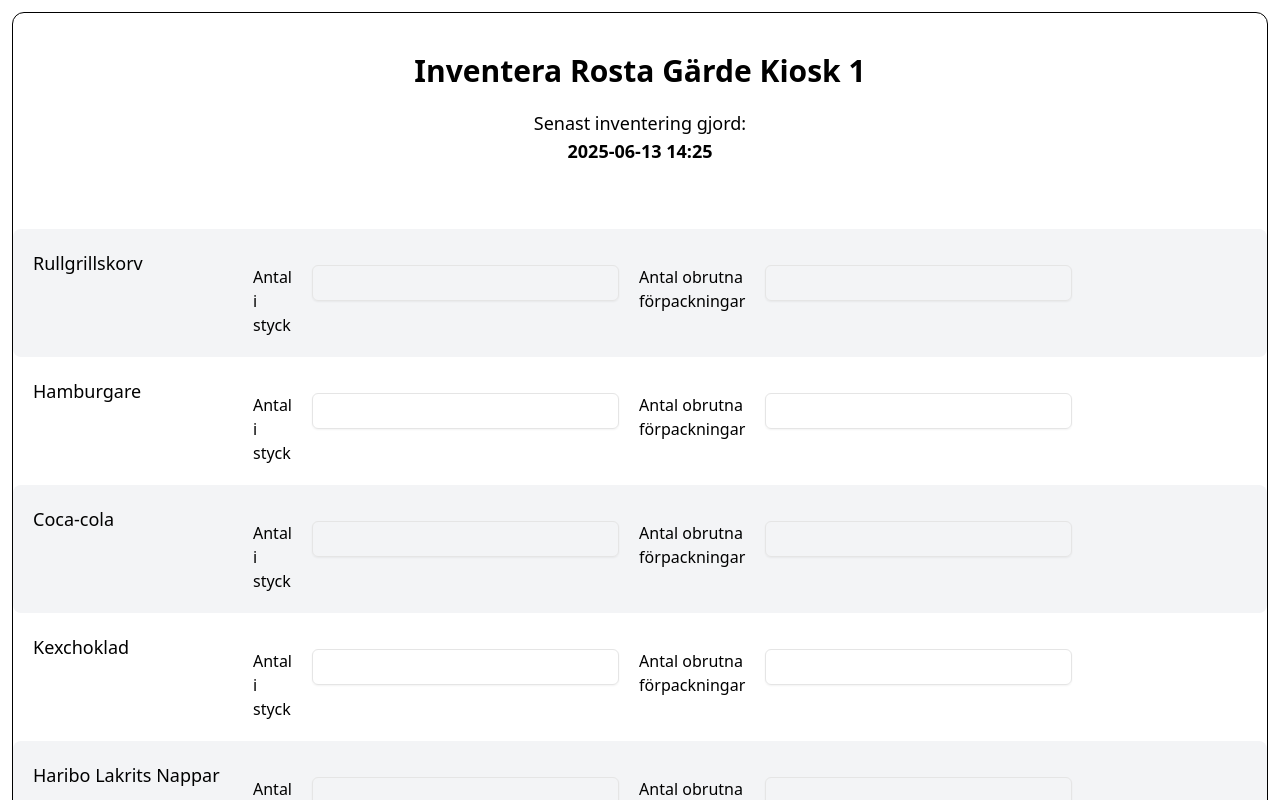
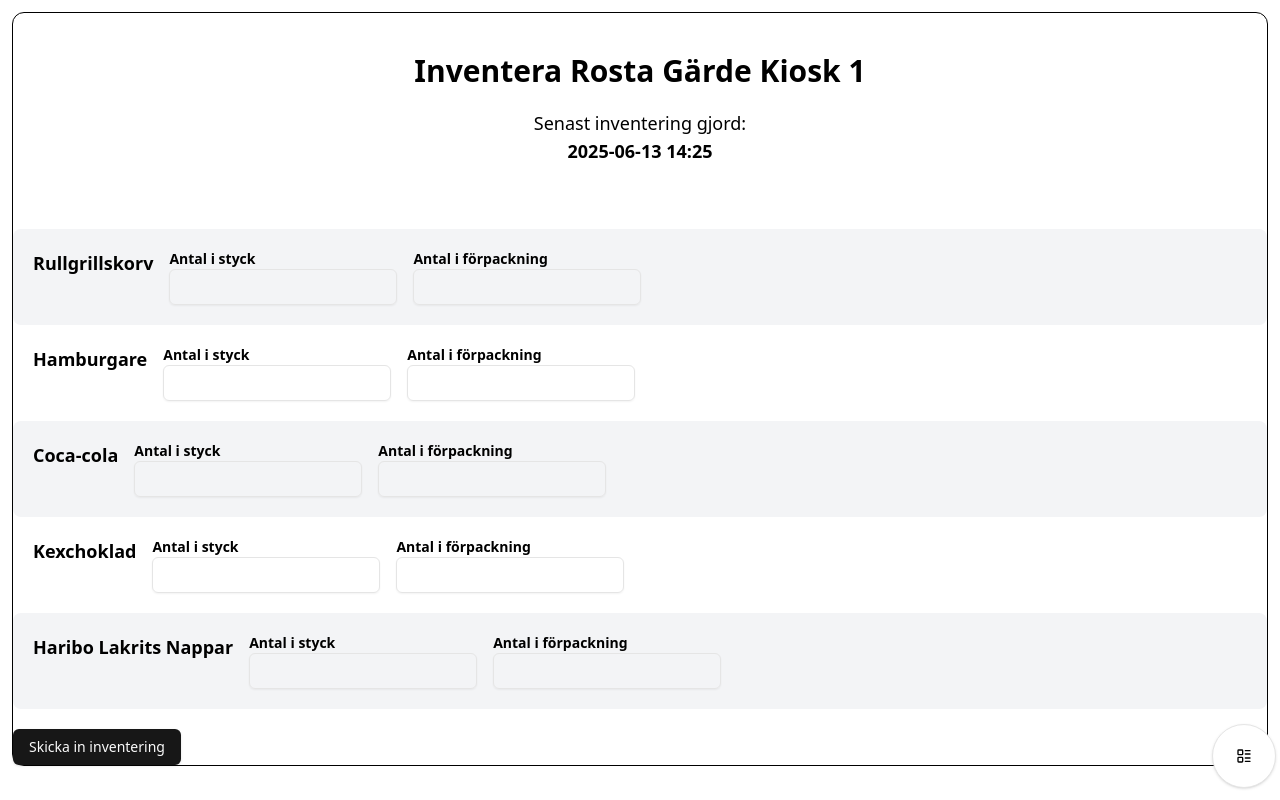
Before and after one commit to Camilla-bjorkcom/Kioskinventering-orebrocupen, a React (Vite) app: page / in a window 1280 px wide. Both pictures are taken after a click on the button 1228 px from the left and 740 px from the top of the page. Shown: the top 800 px of the page. Built offline with nearby package versions, Linux system fonts and the light colour scheme; data requests are answered from the project's data file.

Commit message:
listvy logik bra

```diff
--- a/db.json
+++ b/db.json
@@ -5,8 +5,8 @@
         {
           "id": "1",
           "productName": "Rullgrillskorv",
-          "amountPieces": 1,
-          "amountPackages": 1
+          "amountPieces": 22,
+          "amountPackages": 22
         },
         {
           "id": "2",
@@ -17,20 +17,20 @@
         {
           "id": "3",
           "productName": "Coca-cola",
-          "amountPieces": 33,
-          "amountPackages": 22
+          "amountPieces": 22,
+          "amountPackages": 3
         },
         {
           "id": "4",
           "productName": "Kexchoklad",
-          "amountPieces": 22,
-          "amountPackages": 22
+          "amountPieces": 1,
+          "amountPackages": 2
         },
         {
           "id": "5",
           "productName": "Haribo Lakrits Nappar",
-          "amountPieces": 22,
-          "amountPackages": 22
+          "amountPieces": 23,
+          "amountPackages": 33
         }
       ],
       "id": "3395"
--- a/src/App2.tsx
+++ b/src/App2.tsx
@@ -199,8 +199,11 @@ const App2 = () => {
     }
   };
 
-  const goToListView = () => {
-    setIsListView(true);
+  const toggleListView = () => {
+    if (!isListView) setIsListView(true);
+    else {
+      setIsListView(false);
+    }
   };
 
   if (isLoading || !editedProducts.length) {
@@ -357,7 +360,7 @@ const App2 = () => {
               className="w-16 h-16 shadow border m-1 p-1 rounded-full absolute right-0 bottom-2"
               variant={"outline"}
               onClick={() => {
-                goToListView();
+                toggleListView();
               }}
             >
               <LayoutList className="w-20 h-20" />
@@ -376,9 +379,8 @@ const App2 = () => {
               <h3 className="lg:text-lg font-semibold">{inventoryDate}</h3>
             </div>
 
-             <form onSubmit={handleSubmit} >
-                 {data.map((product, index) => (
-
+            <form onSubmit={handleSubmit}>
+        {editedProducts.map((product, index) => (
           <div
             key={product.id}
             className={`space-y-4 lg:flex ${
@@ -387,37 +389,57 @@ const App2 = () => {
                 : "bg-white rounded-lg p-5"
             }`}
           >
-
-
-                             <p className="lg:w-[220px] text-lg">
-                               {product.productName}
-                             </p>
-
-
-
-                     <div className="flex gap-5">
-                      <label>Antal i styck</label>
+            <div className="flex flex-col lg:flex-row lg:gap-4">
+              <h3 className="text-lg font-bold">{product.productName}</h3>
+              <div className="flex flex-col">
+                <label className="text-sm font-semibold">Antal i styck</label>
                 <Input
-                      value={currentEditedProduct.amountPieces} readOnly/>
-                        <label>Antal obrutna förpackningar</label>
+                  value={product.amountPieces}
+                  onChange={(e) =>
+                    setEditedProducts((prev) =>
+                      prev.map((p, i) =>
+                        i === index
+                          ? { ...p, amountPieces: e.target.value }
+                          : p
+                      )
+                    )
+                  }
+                />
+              </div>
+              <div className="flex flex-col">
+                <label className="text-sm font-semibold">
+                  Antal i förpackning
+                </label>
                 <Input
-                      value={currentEditedProduct.amountPackages} readOnly/>
-
-
+                  value={product.amountPackages}
+                  onChange={(e) =>
+                    setEditedProducts((prev) =>
+                      prev.map((p, i) =>
+                        i === index
+                          ? { ...p, amountPackages: e.target.value }
+                          : p
+                      )
+                    )
+                  }
+                />
+              </div>
             </div>
           </div>
         ))}
-
-                 <div className="w-1/2 place-self-center">
-                   <Button
-                   type="submit"
-                     className="w-full mt-10"
-                   >
+        <Button type="submit" className="mt-5">
           Skicka in inventering
         </Button>
-                 </div>
       </form>
-
+            <Button
+              type="button"
+              className="w-16 h-16 shadow border m-1 p-1 rounded-full absolute right-0 bottom-2"
+              variant={"outline"}
+              onClick={() => {
+                toggleListView();
+              }}
+            >
+              <LayoutList className="w-20 h-20" />
+            </Button>
           </div>
         </div>
       )}
```
Lines whose indentation alone changed are shown as unchanged.
